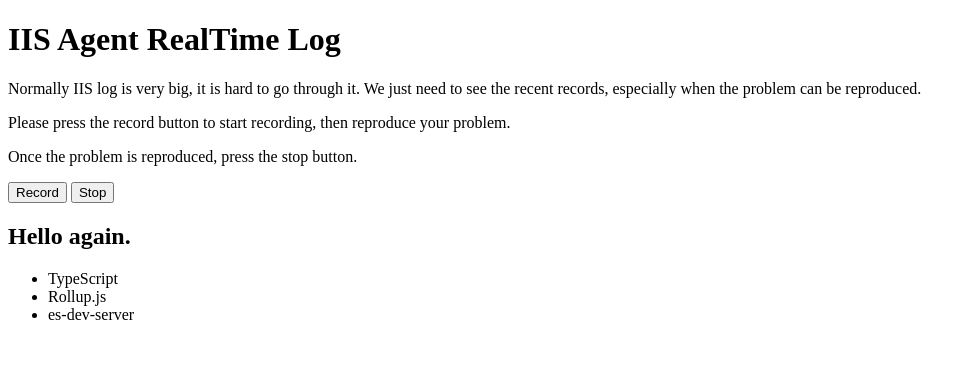
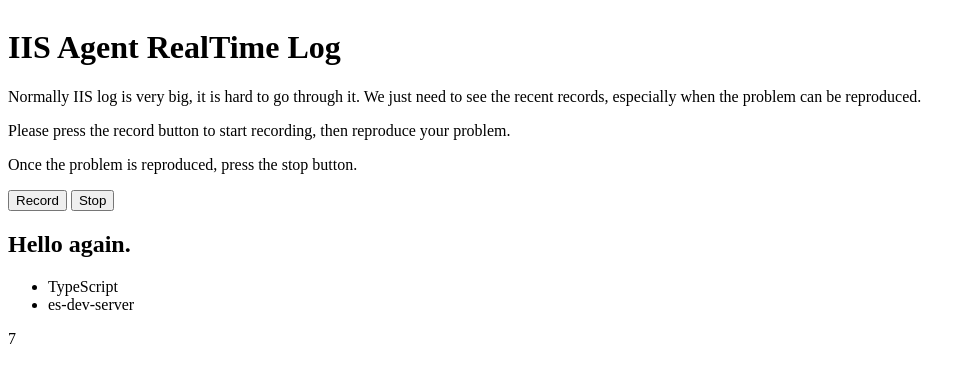
Before and after one commit to omnine/logWebFront, a website with bundled scripts: page index.html in a window 1280 px wide. Shown: the whole page, without its empty margins (0-976 px from the left). Built offline with nearby package versions, Linux system fonts and the light colour scheme.

Commit message:
add clock counter

```diff
--- a/index.html
+++ b/index.html
@@ -3,7 +3,7 @@
 <head>
     <meta charset="UTF-8">
     <meta name="viewport" content="width=device-width, initial-scale=1.0">
-    <title>My Single Page Application</title>
+    <title>Read Time Log SPA</title>
 </head>
 <body>
     <comp-main></comp-main>
--- /dev/null
+++ b/src/clock.ts
@@ -0,0 +1,23 @@
+import { LitElement, html } from 'lit';
+import { customElement, property } from 'lit/decorators.js';
+
+@customElement('nano-clock')
+class Clock extends LitElement {
+
+    @property() counter: number;
+
+  render() {
+    return html`
+        ${this.counter}
+    `;
+  }
+
+  constructor() {
+    super();
+    this.counter = 0;
+    setInterval(() => {
+      // change just a text node
+      this.counter = this.counter + 1;
+    }, 1000);
+  }
+}
--- a/src/main.ts
+++ b/src/main.ts
@@ -1,10 +1,16 @@
-import { LitElement, html} from 'lit';
+import { LitElement, css, html} from 'lit';
 
 import { customElement, property } from 'lit/decorators.js';
 
+import './clock';
 
 @customElement('comp-main')
 export class CompMain extends LitElement {
+    static styles = css`
+    :host {
+        display: flex;
+    }
+    `;
 
     @property({ type: String }) message: string = 'IIS Agent RealTime Log';
 
@@ -36,9 +42,9 @@ export class CompMain extends LitElement {
             <h2>${this.message1}</h2>
             <ul>
                 <li>TypeScript</li>
-                <li>Rollup.js</li>
                 <li>es-dev-server</li>
             </ul>
+            <nano-clock></nano-clock>
         </div>
         `;
     }
```
